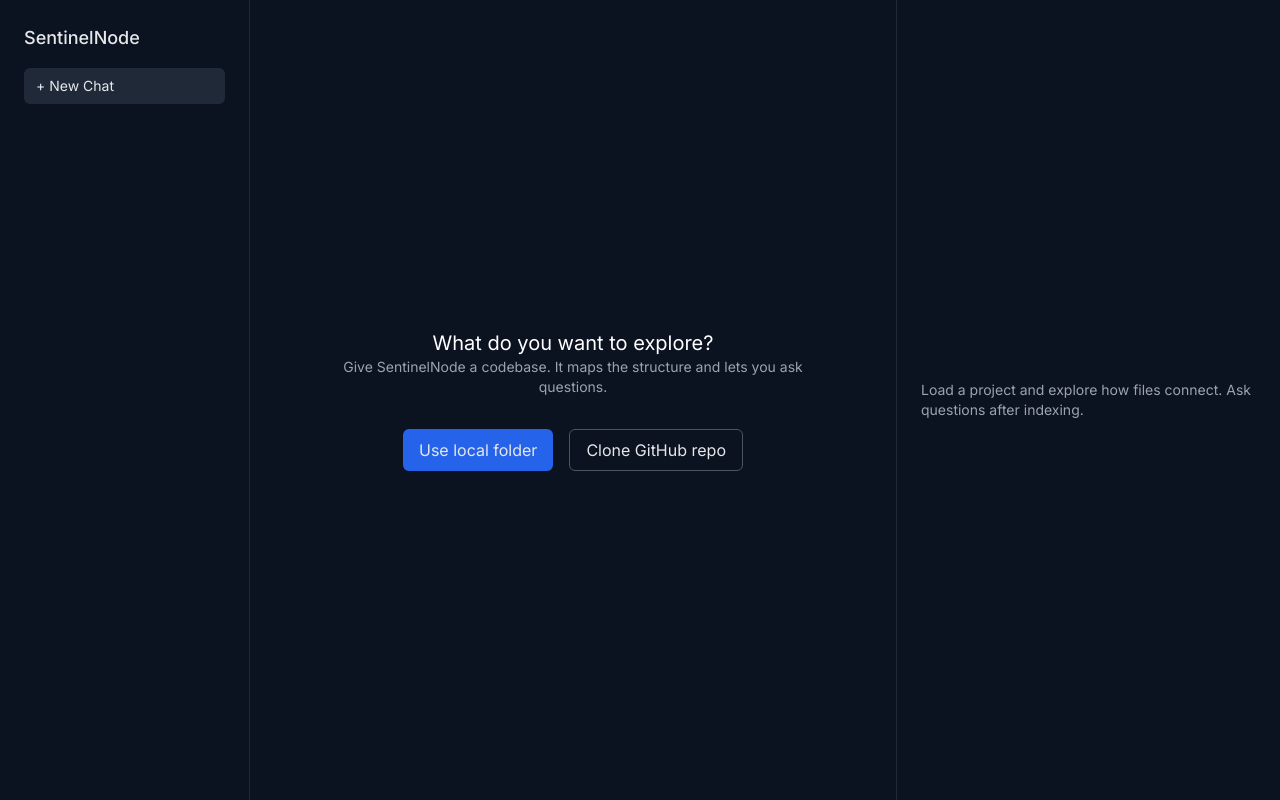
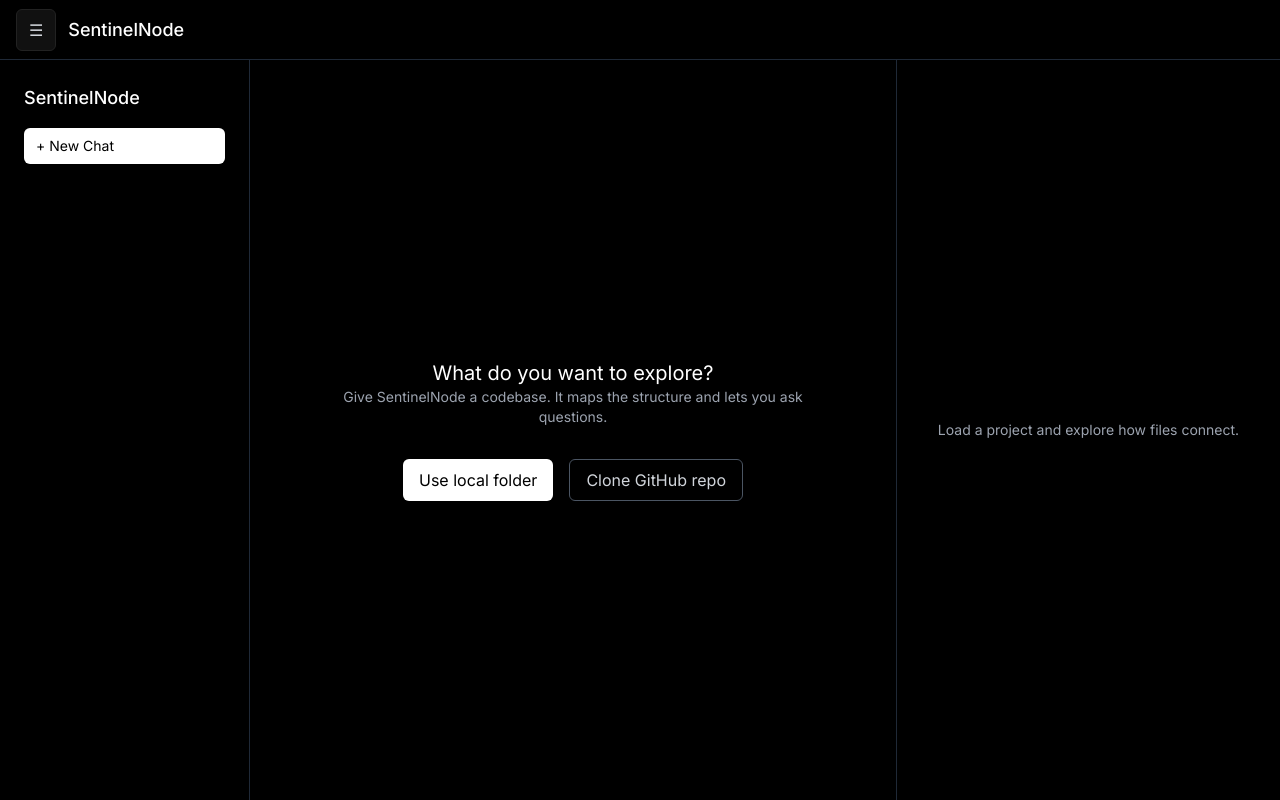
Before and after one commit to Aniruddh160/SentinelNode, a FastAPI app: page / in a window 1280 px wide. Run offline with FastAPI, Linux system fonts and the light colour scheme; some libraries are stand-ins or nearby versions.

Commit message:
All UI changes made and all clear

```diff
--- a/graph.json
+++ b/graph.json
@@ -1 +1 @@
-{"nodes": [{"id": "env.py", "label": "env.py"}, {"id": "create_tables.py", "label": "create_tables.py"}, {"id": "database.py", "label": "database.py"}, {"id": "gemini.py", "label": "gemini.py"}, {"id": "main.py", "label": "main.py"}, {"id": "models.py", "label": "models.py"}, {"id": "oauth2.py", "label": "oauth2.py"}, {"id": "schemas.py", "label": "schemas.py"}, {"id": "send_email.py", "label": "send_email.py"}, {"id": "simple.py", "label": "simple.py"}, {"id": "utils.py", "label": "utils.py"}, {"id": "__init__.py", "label": "__init__.py"}, {"id": "01f893e565da_add_new_column_followers_count.py", "label": "01f893e565da_add_new_column_followers_count.py"}, {"id": "194fd500b4ad_new_count.py", "label": "194fd500b4ad_new_count.py"}, {"id": "97e41a4557df_new.py", "label": "97e41a4557df_new.py"}, {"id": "d871c52e371b_remove_image_data_column_from_posts_.py", "label": "d871c52e371b_remove_image_data_column_from_posts_.py"}, {"id": "auth.py", "label": "auth.py"}, {"id": "follow.py", "label": "follow.py"}, {"id": "post.py", "label": "post.py"}, {"id": "users.py", "label": "users.py"}, {"id": "votes.py", "label": "votes.py"}], "edges": [{"from": "simple.py", "to": "models.py", "label": "import"}]}
+{"nodes": [{"id": "env.py", "label": "env.py"}, {"id": "create_tables.py", "label": "create_tables.py"}, {"id": "database.py", "label": "database.py"}, {"id": "gemini.py", "label": "gemini.py"}, {"id": "main.py", "label": "main.py"}, {"id": "models.py", "label": "models.py"}, {"id": "oauth2.py", "label": "oauth2.py"}, {"id": "schemas.py", "label": "schemas.py"}, {"id": "send_email.py", "label": "send_email.py"}, {"id": "simple.py", "label": "simple.py"}, {"id": "utils.py", "label": "utils.py"}, {"id": "__init__.py", "label": "__init__.py"}, {"id": "01f893e565da_add_new_column_followers_count.py", "label": "01f893e565da_add_new_column_followers_count.py"}, {"id": "194fd500b4ad_new_count.py", "label": "194fd500b4ad_new_count.py"}, {"id": "97e41a4557df_new.py", "label": "97e41a4557df_new.py"}, {"id": "d871c52e371b_remove_image_data_column_from_posts_.py", "label": "d871c52e371b_remove_image_data_column_from_posts_.py"}, {"id": "auth.py", "label": "auth.py"}, {"id": "follow.py", "label": "follow.py"}, {"id": "post.py", "label": "post.py"}, {"id": "users.py", "label": "users.py"}, {"id": "votes.py", "label": "votes.py"}], "edges": [{"from": "simple.py", "to": "models.py", "label": "import", "id": 0}]}
--- a/webapp/main.py
+++ b/webapp/main.py
@@ -4,7 +4,7 @@ from fastapi import FastAPI, Request
 from fastapi.responses import HTMLResponse
 from fastapi.staticfiles import StaticFiles
 from fastapi.templating import Jinja2Templates
-
+from src.graph_builder import add_api_routes_to_graph
 from src.symbol_analyzer import analyze_project
 from src.github_loader import clone_repo
 from src.indexer import index_directory as run_indexer
@@ -97,6 +97,9 @@ async def clone_repo_api(data: dict):
 
         symbol_data = analyze_project(local_path)
 
+
+        graph = add_api_routes_to_graph(graph, symbol_data)
+
         with open("symbols.json", "w") as f:
             json.dump(symbol_data, f, indent=2)
 
--- a/webapp/templates/index.html
+++ b/webapp/templates/index.html
@@ -13,19 +13,56 @@
   font-family: 'Inter', sans-serif;
   line-height: 1.55;
 }
+
+.chat-history {
+  height: calc(100vh - 140px);
+  overflow-y: auto;
+  padding-right: 6px;
+}
+
+.chat-history::-webkit-scrollbar {
+  width: 6px;
+}
+
+.chat-history::-webkit-scrollbar-thumb {
+  background: #444;
+  border-radius: 10px;
+}
+
+button {
+  transition: all 0.2s ease;
+}
 </style>
 </head>
 
-<body class="bg-[#0B1220] text-gray-200 h-screen overflow-hidden">
+<body class="bg-black text-gray-300 h-screen overflow-hidden">
+
+<!-- ================= HEADER ================= -->
+
+<div class="h-[60px] border-b border-gray-800 flex items-center px-4 bg-black">
+
+  <!-- Sidebar Toggle -->
+  <button onclick="toggleSidebar()"
+    class="mr-3 px-3 py-2 bg-[#111] border border-[#222] rounded-md hover:bg-[#1a1a1a] text-gray-300">
+    ☰
+  </button>
+
+  <!-- Logo -->
+  <button onclick="goHome()" class="text-white font-medium text-lg">
+    SentinelNode
+  </button>
+
+</div>
+
 
 <!-- ================= HOME ================= -->
-<div id="home-screen" class="h-screen flex">
+<div id="home-screen" class="h-[calc(100vh-60px)] flex">
 
   <div class="w-[250px] border-r border-gray-800 p-6">
-    <h1 class="text-lg font-medium">SentinelNode</h1>
+    <h1 class="text-lg font-medium text-white">SentinelNode</h1>
 
     <button onclick="startNewChat()"
-      class="mt-4 w-full text-left px-3 py-2 rounded-md bg-gray-800 hover:bg-gray-700 text-sm">
+      class="mt-4 w-full text-left px-3 py-2 rounded-md bg-white text-black hover:bg-gray-200 text-sm">
       + New Chat
     </button>
   </div>
@@ -41,89 +78,130 @@
       </div>
 
       <div class="flex justify-center gap-4">
-        <button onclick="showLocalInput()" class="bg-blue-600 px-4 py-2 rounded-md">Use local folder</button>
-        <button onclick="showRepoInput()" class="border border-gray-600 px-4 py-2 rounded-md">Clone GitHub repo</button>
+        <button onclick="showLocalInput()" class="bg-white text-black px-4 py-2 rounded-md hover:bg-gray-200">
+          Use local folder
+        </button>
+
+        <button onclick="showRepoInput()" class="border border-gray-600 px-4 py-2 rounded-md hover:bg-gray-800">
+          Clone GitHub repo
+        </button>
       </div>
 
       <div id="local-input" class="hidden flex gap-2 justify-center">
         <input id="local-path" placeholder="Enter folder path"
-          class="p-3 rounded-md bg-[#111827] border border-gray-700 w-[300px]" />
-        <button onclick="indexLocal()" class="bg-blue-600 px-3 rounded-md">Index</button>
+          class="p-3 rounded-md bg-[#0f0f0f] border border-gray-700 w-[300px]" />
+        <button onclick="indexLocal()" class="bg-white text-black px-3 rounded-md hover:bg-gray-200">
+          Index
+        </button>
       </div>
 
       <div id="repo-input" class="hidden flex gap-2 justify-center">
         <input id="repo-url" placeholder="Enter GitHub URL"
-          class="p-3 rounded-md bg-[#111827] border border-gray-700 w-[300px]" />
-        <button onclick="indexRepo()" class="bg-blue-600 px-3 rounded-md">Clone and index</button>
+          class="p-3 rounded-md bg-[#0f0f0f] border border-gray-700 w-[300px]" />
+        <button onclick="indexRepo()" class="bg-white text-black px-3 rounded-md hover:bg-gray-200">
+          Clone & Index
+        </button>
       </div>
 
     </div>
   </div>
 
   <div class="w-[30%] border-l border-gray-800 flex items-center justify-center text-sm text-gray-400 p-6">
-    Load a project and explore how files connect. Ask questions after indexing.
+    Load a project and explore how files connect.
   </div>
 
 </div>
 
-
 <!-- ================= CHAT ================= -->
-<div id="chat-screen" class="hidden flex h-screen">
+<div id="chat-screen" class="hidden flex h-[calc(100vh-60px)]">
 
   <!-- Sidebar -->
-  <div class="w-[250px] border-r border-gray-800 p-6 flex flex-col h-screen">
+  <div id="sidebar" class="w-[250px] border-r border-gray-800 p-6 flex flex-col h-screen transition-all duration-300">
 
-    <h1 class="text-lg font-medium">SentinelNode</h1>
-
-    <div class="mt-4 flex flex-col flex-1">
+    <h1 class="text-lg font-medium text-white">SentinelNode</h1>
 
     <button onclick="startNewChat()"
-        class="w-full text-left px-3 py-2 rounded-md bg-gray-800 hover:bg-gray-700 text-sm">
+      class="mt-4 w-full text-left px-3 py-2 rounded-md bg-white text-black hover:bg-gray-200 text-sm">
       + New Chat
     </button>
 
-      <div class="mt-6 flex-1 overflow-y-auto">
+    <div class="mt-6 flex-1 flex flex-col">
       <p class="text-xs text-gray-500 mb-2">Chat History</p>
-        <div id="chat-history" class="space-y-2 text-sm"></div>
-      </div>
 
+      <div id="chat-history" class="chat-history space-y-2 text-sm"></div>
     </div>
 
   </div>
 
   <!-- Chat -->
   <div class="flex-1 flex flex-col">
+<div class="relative">
 
+</div>
     <div id="context-info" class="p-4 border-b border-gray-800 text-sm text-gray-400">
       Loading...
     </div>
 
     <div id="chat-messages" class="flex-1 overflow-y-auto p-6">
-      <div id="chat-inner" class="max-w-3xl mx-auto space-y-6"></div>
+      <div id="chat-inner" class="max-w-3xl mx-auto space-y-4"></div>
     </div>
 
     <div class="p-4 border-t border-gray-800 flex gap-2">
       <input id="user-input" placeholder="Ask about your codebase"
-        class="flex-1 p-4 rounded-md bg-[#111827] border border-gray-700 outline-none" />
+        class="flex-1 p-4 rounded-md bg-[#0f0f0f] border border-gray-700 outline-none" />
 
       <button onclick="sendMessage()"
-        class="px-4 rounded-md bg-blue-600 hover:bg-blue-500">
+        class="px-4 rounded-md bg-white text-black hover:bg-gray-200">
         Send
       </button>
     </div>
 
   </div>
+  <!-- DRAG HANDLE -->
+    <div id="resizer" class="w-[5px] cursor-col-resize bg-gray-800 hover:bg-gray-600"></div>
+
 
   <!-- Graph -->
-  <div class="w-[35%] border-l border-gray-800">
-    <div class="p-3 text-sm text-gray-400 border-b border-gray-800">Knowledge Graph</div>
-    <div id="network" class="h-full"></div>
+  <div id="graph-container" class="w-[35%] min-w-[250px] border-l border-gray-800 flex flex-col h-screen overflow-hidden">
+      <div class="p-3 text-xs tracking-wide text-gray-500 border-b border-gray-800">
+        Knowledge Graph
+      </div>
+      <div id="resizer"
+     class="w-[4px] bg-gray-800 hover:bg-white/30 transition-all cursor-col-resize">
+</div>
+      <div id="network" class="flex-1 overflow-hidden"></div>
     </div>
 
   </div>
+<script>
 
-<script>
-// ================= SCREEN SWITCH =================
+
+
+function goHome() {
+  document.getElementById("chat-screen").classList.add("hidden");
+  document.getElementById("home-screen").classList.remove("hidden");
+  window.scrollTo(0, 0);
+}
+
+// ================= SIDEBAR TOGGLE =================
+let sidebarVisible = true;
+
+function toggleSidebar() {
+  const sidebar = document.getElementById("sidebar");
+
+  if (sidebarVisible) {
+    sidebar.style.width = "0px";
+    sidebar.style.padding = "0px";
+    sidebar.style.overflow = "hidden";
+  } else {
+    sidebar.style.width = "250px";
+    sidebar.style.padding = "24px";
+  }
+
+  sidebarVisible = !sidebarVisible;
+}
+
+// ================= NAV =================
 function goToChat() {
   document.getElementById("home-screen").classList.add("hidden");
   document.getElementById("chat-screen").classList.remove("hidden");
@@ -169,47 +247,88 @@ async function indexRepo() {
   setTimeout(loadGraph, 1000);
 }
 
-// ================= MESSAGE RENDER =================
+// ================= CHAT =================
+
+function formatResponse(text) {
+  if (!text) return "";
+
+  // 🔥 Convert bullets
+  text = text.replace(/- /g, "<br>• ");
+
+  // 🔥 Add spacing after sentences
+  text = text.replace(/\. /g, ".<br><br>");
+
+  // 🔥 Fix line breaks
+  text = text.replace(/\n/g, "<br>");
+
+  return text;
+}
+
+
 function addMessage(text, sender="user") {
   const chatInner = document.getElementById("chat-inner");
 
   const div = document.createElement("div");
-  div.className = sender === "user" ? "flex justify-end" : "flex justify-start";
+    if (sender === "user") {
+    div.className = "flex justify-end";
 
     div.innerHTML = `
-    <div class="${sender === "user" ? "bg-blue-600" : "bg-gray-700"} px-4 py-2 rounded-md max-w-[70%] whitespace-pre-wrap">
+      <div class="bg-white text-black px-3 py-1.5 rounded-xl max-w-[50%] text-sm border border-gray-300">
         ${text}
       </div>
     `;
+  } else {
+    div.className = "w-full";
+
+div.innerHTML = `
+  <div class="max-w-3xl w-full px-5 py-4
+              bg-[#111111]
+              text-gray-300 text-[14px] leading-relaxed
+              whitespace-pre-wrap
+              rounded-xl
+              border border-[#1f1f1f]
+              transition-all duration-200 hover:border-[#2a2a2a]">
+
+    ${formatResponse(text)}
+
+  </div>
+`;
+  }
 
   chatInner.appendChild(div);
 }
 
-// ================= NEW CHAT STATE =================
+// ================= STATE =================
 let chatSessions = JSON.parse(localStorage.getItem("chatSessions") || "[]");
 let currentChat = JSON.parse(localStorage.getItem("currentChat") || "[]");
 
-// ================= AUTO-SAVE WRAPPER =================
-const originalAddMessage = addMessage;
-addMessage = function(text, sender="user") {
-  currentChat.push({ text, sender });
-
-  // auto-save current chat
-  localStorage.setItem("currentChat", JSON.stringify(currentChat));
-
-  originalAddMessage(text, sender);
-};
-
-// ================= SEND MESSAGE =================
+// ================= SEND =================
 async function sendMessage() {
   const input = document.getElementById("user-input");
   const question = input.value.trim();
   if (!question) return;
 
   addMessage(question, "user");
+  currentChat.push({ text: question, sender: "user" });
+
+
+  if (currentChat.length === 1) {
+    let sessions = JSON.parse(localStorage.getItem("chatSessions") || "[]");
+
+    sessions.push({
+      id: Date.now(),
+      title: question,
+      messages: [...currentChat]
+    });
+
+    localStorage.setItem("chatSessions", JSON.stringify(sessions));
+    chatSessions = sessions;
+
+    renderChatHistory();
+  }
+
   input.value = "";
 
-  try {
   const res = await fetch("/query", {
     method: "POST",
     headers: {"Content-Type": "application/json"},
@@ -217,31 +336,21 @@ async function sendMessage() {
   });
 
   const data = await res.json();
-    addMessage(data.answer || "No response", "ai");
+  addMessage(data.answer, "ai");
 
-  } catch (err) {
-    addMessage("Error: backend not responding", "ai");
+  currentChat.push({ text: data.answer, sender: "ai" });
+
+  //  UPDATE LAST SESSION
+  let sessions = JSON.parse(localStorage.getItem("chatSessions") || "[]");
+
+  if (sessions.length > 0) {
+    sessions[sessions.length - 1].messages = [...currentChat];
+    localStorage.setItem("chatSessions", JSON.stringify(sessions));
   }
+  localStorage.setItem("currentChat", JSON.stringify(currentChat));
 }
 
-// ================= GRAPH =================
-async function loadGraph() {
-  const res = await fetch("/get-graph");
-  const data = await res.json();
-
-  if (!data.nodes || data.nodes.length === 0) return;
-
-  new vis.Network(
-    document.getElementById("network"),
-    { nodes: data.nodes, edges: data.edges },
-    {
-      edges: { arrows: "to", smooth: true },
-      physics: { solver: "forceAtlas2Based", forceAtlas2Based: { springLength: 220 } }
-    }
-  );
-}
-
-// ================= SAVE CHAT =================
+// ================= SAVE =================
 function saveChat() {
   if (!currentChat.length) return;
 
@@ -249,10 +358,15 @@ function saveChat() {
 
   sessions.push({
     id: Date.now(),
+    title: currentChat[0]?.text || "New Chat",
     messages: [...currentChat]
   });
 
   localStorage.setItem("chatSessions", JSON.stringify(sessions));
+
+  // refresh global variable
+  chatSessions = sessions;
+
   localStorage.removeItem("currentChat");
 
   renderChatHistory();
@@ -260,36 +374,49 @@ function saveChat() {
 
 // ================= NEW CHAT =================
 function startNewChat() {
-  try {
   saveChat();
 
   currentChat = [];
+  localStorage.removeItem("currentChat");
 
   document.getElementById("chat-inner").innerHTML = "";
 
+  // go back to home screen (correct behavior)
   document.getElementById("chat-screen").classList.add("hidden");
   document.getElementById("home-screen").classList.remove("hidden");
-
-  } catch (err) {
-    console.error("New Chat Error:", err);
 }
-}
-
 // ================= HISTORY =================
 function renderChatHistory() {
   const container = document.getElementById("chat-history");
-  if (!container) return;
-
-  // ALWAYS read fresh data
-  const sessions = JSON.parse(localStorage.getItem("chatSessions") || "[]");
-
   container.innerHTML = "";
 
-  sessions.slice().reverse().forEach(chat => {
+  chatSessions = JSON.parse(localStorage.getItem("chatSessions") || "[]");
+
+  chatSessions.slice().reverse().forEach(chat => {
     const div = document.createElement("div");
 
-    div.className = "p-2 bg-gray-800 rounded cursor-pointer hover:bg-gray-700";
-    div.innerText = new Date(chat.id).toLocaleString();
+    // 🔥 fallback for old chats
+    let title = chat.title || chat.messages?.[0]?.text || "New Chat";
+
+    if (title.length > 35) {
+      title = title.substring(0, 35) + "...";
+    }
+
+    div.className = `
+        p-2
+        bg-[#111111]
+        border border-[#1f1f1f]
+        rounded-md
+        cursor-pointer
+        hover:bg-[#1a1a1a]
+        transition-all duration-150
+        text-gray-300
+      `;
+
+    if (JSON.stringify(chat.messages) === JSON.stringify(currentChat)) {
+        div.classList.add("bg-[#1a1a1a]", "border-gray-500");
+      }
+    div.innerText = title;
 
     div.onclick = () => loadChat(chat);
 
@@ -298,38 +425,70 @@ function renderChatHistory() {
 }
 
 function loadChat(chat) {
-  currentChat = [...chat.messages]; // clone
-
+  currentChat = chat.messages;
   localStorage.setItem("currentChat", JSON.stringify(currentChat));
 
   document.getElementById("chat-inner").innerHTML = "";
 
   currentChat.forEach(msg => {
-    originalAddMessage(msg.text, msg.sender);
+    addMessage(msg.text, msg.sender);
   });
 
   goToChat();
 }
 
+// ================= RESIZER =================
+const resizer = document.getElementById("resizer");
+const graph = document.getElementById("graph-container");
+
+let isResizing = false;
+
+resizer.addEventListener("mousedown", () => {
+  isResizing = true;
+  document.body.style.cursor = "col-resize";
+});
+
+document.addEventListener("mousemove", (e) => {
+  if (!isResizing) return;
+
+  const newWidth = window.innerWidth - e.clientX;
+
+  if (newWidth > 250 && newWidth < window.innerWidth * 0.7) {
+    graph.style.width = newWidth + "px";
+  }
+});
+
+document.addEventListener("mouseup", () => {
+  isResizing = false;
+  document.body.style.cursor = "default";
+});
+
+
+// ================= GRAPH =================
+let network;
+
+async function loadGraph() {
+  const res = await fetch("/get-graph");
+  const data = await res.json();
+
+  network = new vis.Network(
+    document.getElementById("network"),
+    data,
+    { edges: { arrows: "to" } }
+  );
+}
+
 // ================= INIT =================
 document.addEventListener("DOMContentLoaded", () => {
-
   renderChatHistory();
 
-  // restore active chat if exists
   if (currentChat.length > 0) {
-    currentChat.forEach(msg => {
-      originalAddMessage(msg.text, msg.sender);
-    });
+    currentChat.forEach(msg => addMessage(msg.text, msg.sender));
     goToChat();
   }
 
-  const input = document.getElementById("user-input");
-
-  input.addEventListener("keydown", (e) => {
-    if (e.key === "Enter") {
-      sendMessage();
-    }
+  document.getElementById("user-input").addEventListener("keydown", e => {
+    if (e.key === "Enter") sendMessage();
   });
 });
 </script>
```
Also changed, not shown: src/graph_builder.py (+49 -1 lines), src/query_engine.py (+9 -1 lines). Lines whose indentation alone changed are shown as unchanged.
